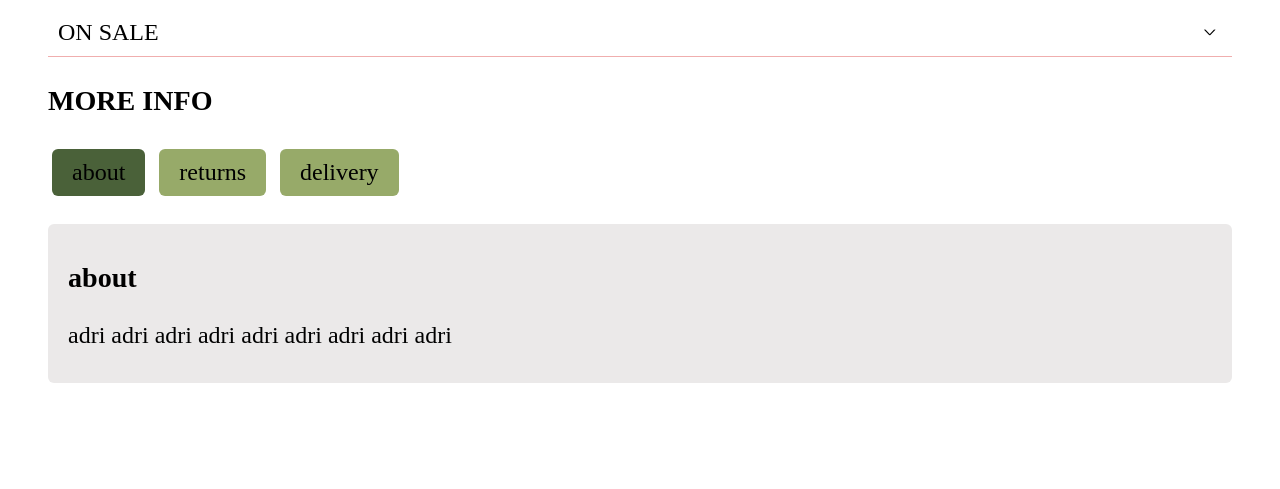
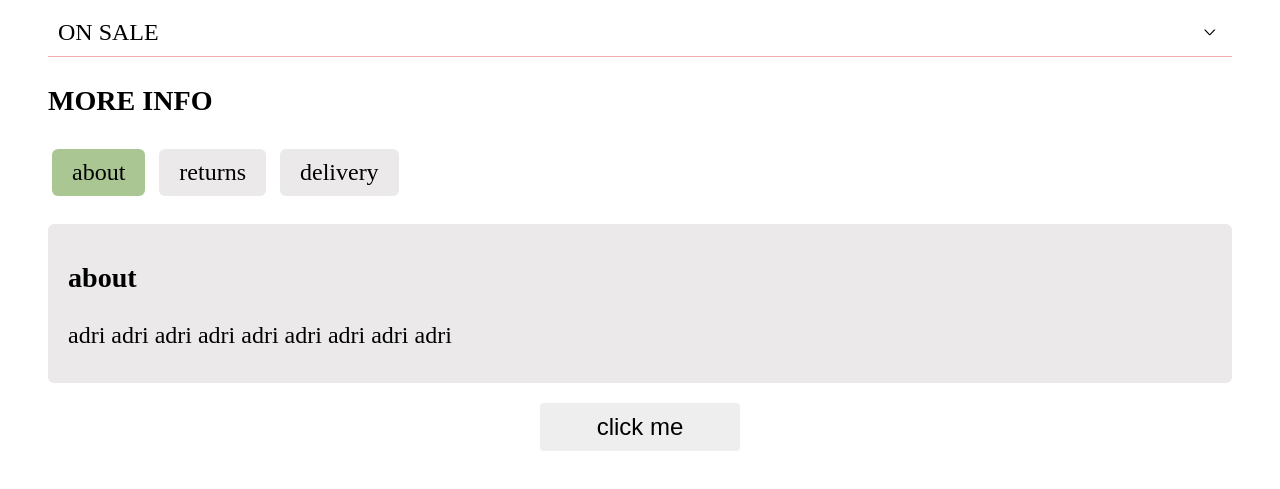
Before and after one commit to adridipietro/adr-ui, a website built with webpack: page dist/index.html in a window 1280 px wide. Shown: the part 181-670 px from the top of the page. Built offline with nearby package versions, Linux system fonts and the light colour scheme.

Commit message:
Creating file styles/snackbar.css; creating file snackbar.js; building out Class Snackbar with constructor(), init() and show() methods; building out simple html element button for snackbar in index.html

```diff
--- a/src/index.js
+++ b/src/index.js
@@ -4,6 +4,7 @@
 import Tooltip from './ui/tooltip'
 import Dropdown from './ui/dropdown'
 import Tabs from './ui/tabs'
+import Snackbar from './ui/snackbar'
 
 
 // create a tooltip by grabbing the DOM element by class name
@@ -23,3 +24,9 @@ dropdown.init()
 const tabs = new Tabs(document.querySelector('.container'))
 // initialize new instances of tabs
 tabs.init()
+
+
+// create snackbar
+const snackbar = new Snackbar()
+// initialize new instance of Snackbar
+snackbar.init()
--- /dev/null
+++ b/src/ui/snackbar.js
@@ -0,0 +1,19 @@
+import './styles/snackbar.css'
+
+class Snackbar {
+    constructor(){
+        this.snackbar = document.createElement('div')
+    }
+
+    init(){
+        this.snackbar.classList.add("snackbar")
+        document.querySelector('body').appendChild(this.snackbar)
+    }
+
+    show(message){
+        this.snackbar.textContent = message
+        this.snackbar.classList.add('active')
+    }
+}
+
+export { Snackbar as default }
--- a/src/ui/styles/tabs.css
+++ b/src/ui/styles/tabs.css
@@ -5,7 +5,7 @@
 .tabs .trigger {
     list-style-type: none;
     padding: 10px;
-    background: rgb(151, 170, 105);
+    background: #ebe9e9;
     margin:  4px;
     border-radius: 6px;
     display: inline-block;
@@ -14,7 +14,7 @@
 }
 
 .tabs .trigger.active {
-    background: rgb(74, 97, 57);
+    background: rgb(170, 199, 147);
 }
 
 .tabs .content {
```
Also changed, not shown: dist/index.html, src/ui/styles/snackbar.css (added).
